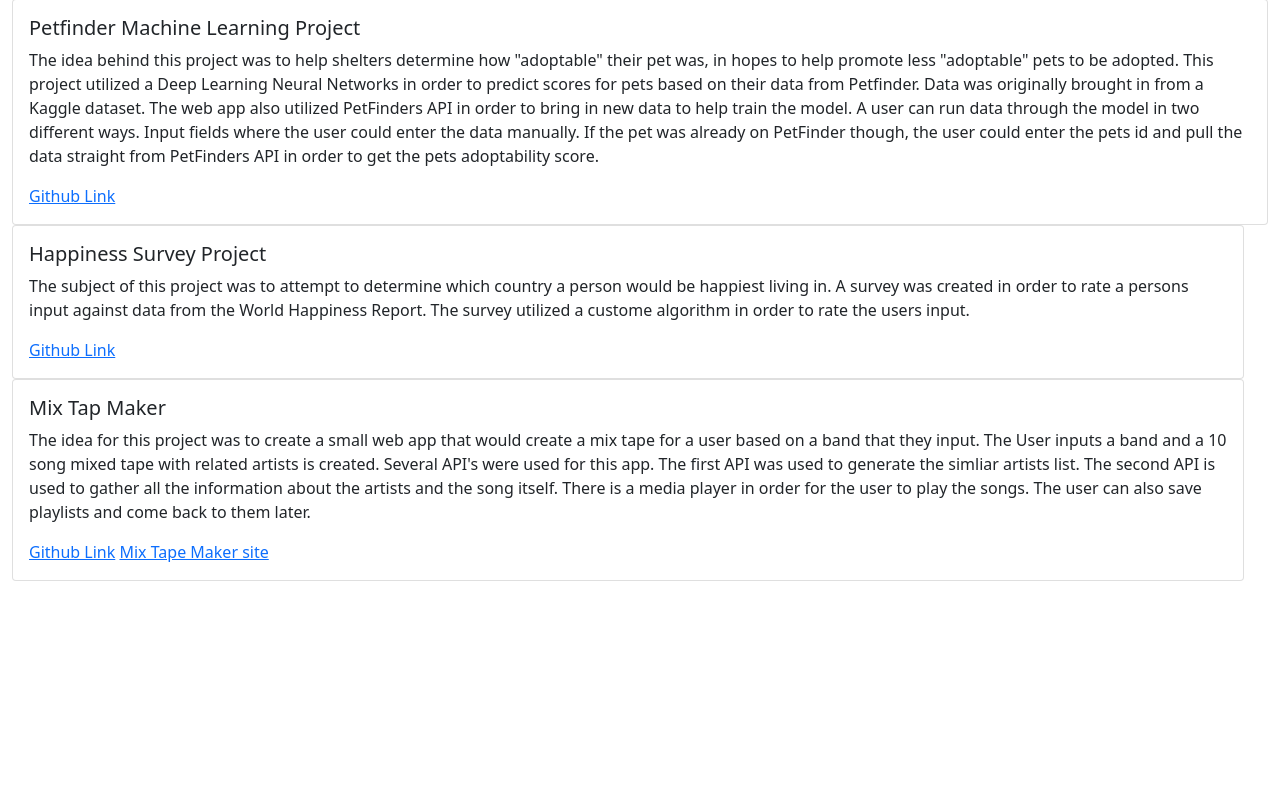
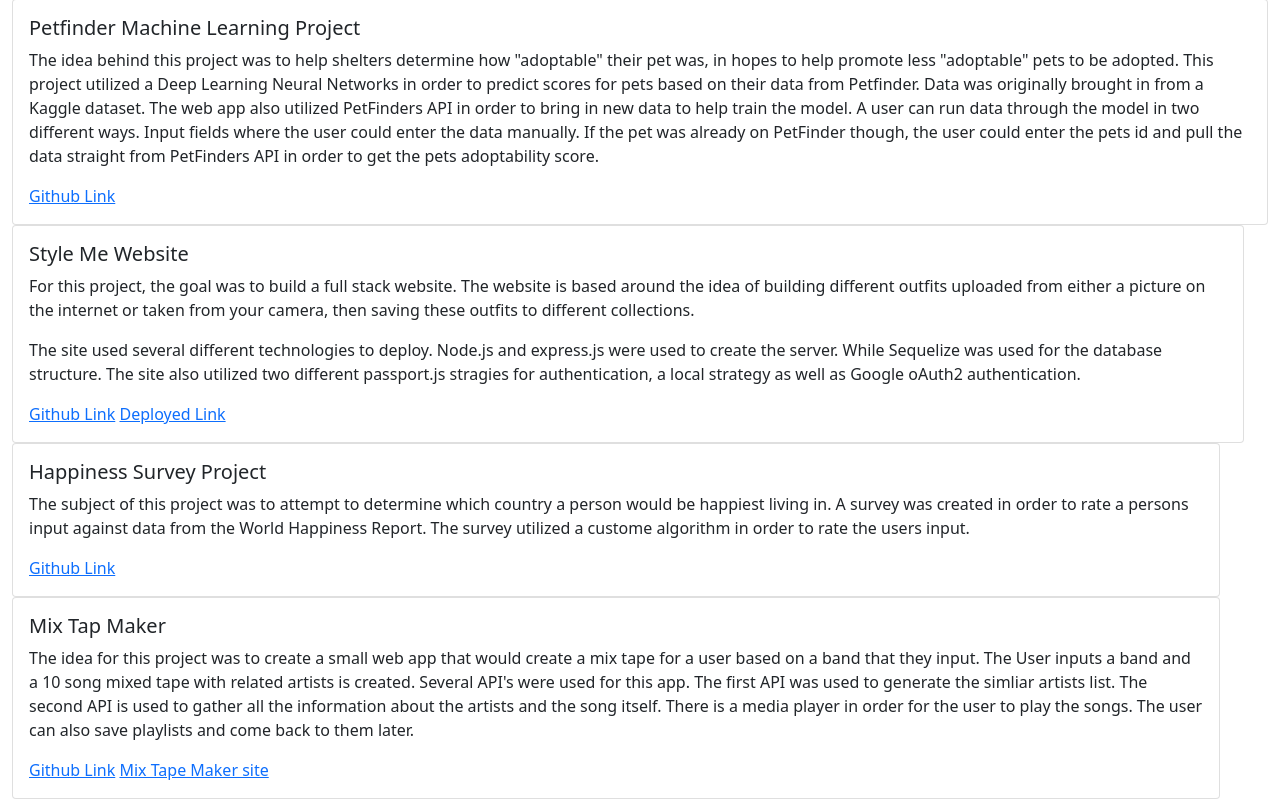
Before and after one commit to mpasricha1/portfolio, a Flask app: page /portfolio in a window 1280 px wide. Shown: the part 162-961 px from the top of the page. Before the commit the page ends 743 px from the top, so only its background shows below. Run offline with Flask 2, Linux system fonts and the light colour scheme.

Commit message:
updating

```diff
--- a/portfolioApp/app/templates/portfolio.html
+++ b/portfolioApp/app/templates/portfolio.html
@@ -14,6 +14,18 @@
 	 					<h5 class="card-title">Petfinder Machine Learning Project</h5>
 	 					<p>The idea behind this project was to help shelters determine how "adoptable" their pet was, in hopes to help promote less "adoptable" pets to be adopted. This project utilized a Deep Learning Neural Networks in order to predict scores for pets based on their data from Petfinder. Data was originally brought in from a Kaggle dataset. The web app also utilized PetFinders API in order to bring in new data to help train the model. A user can run data through the model in two different ways. Input fields where the user could enter the data manually. If the pet was already on PetFinder though, the user could enter the pets id and pull the data straight from PetFinders API in order to get the pets adoptability score.</p>
 	 					<a href="https://github.com/mpasricha1/Petfinder-Project">Github Link</a>
+	 				</div>
+	 			</div>
+	 		</div>
+	 		<div class="row">
+	 		<div class="col-md-12">
+	 			<div class="card">
+	 				<div class="card-body">
+	 					<h5 class="card-title">Style Me Website</h5>
+	 					<p>For this project, the goal was to build a full stack website. The website is based around the idea of building different outfits uploaded from either a picture on the internet or taken from your camera, then saving these outfits to different collections.</p>
+	 					<p>The site used several different technologies to deploy. Node.js and express.js were used to create the server. While Sequelize was used for the database structure. The site also utilized two different passport.js stragies for authentication, a local strategy as well as Google oAuth2 authentication.</p>
+	 					<a href="https://github.com/mpasricha1/style_me">Github Link</a>
+	 					<a href="https://stylemenow.herokuapp.com/">Deployed Link</a>
 	 				</div>
 	 			</div>
 	 		</div>
```
Also changed, not shown: portfolioApp/app/templates/about.html (+14 -0 lines).
